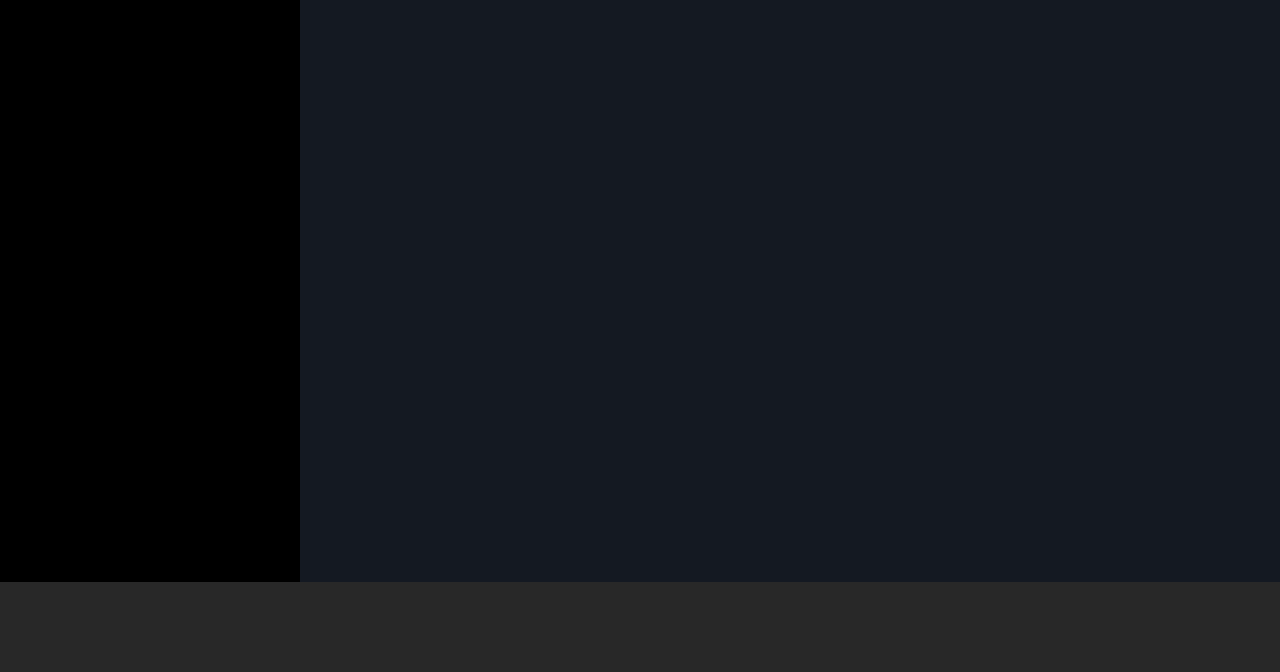
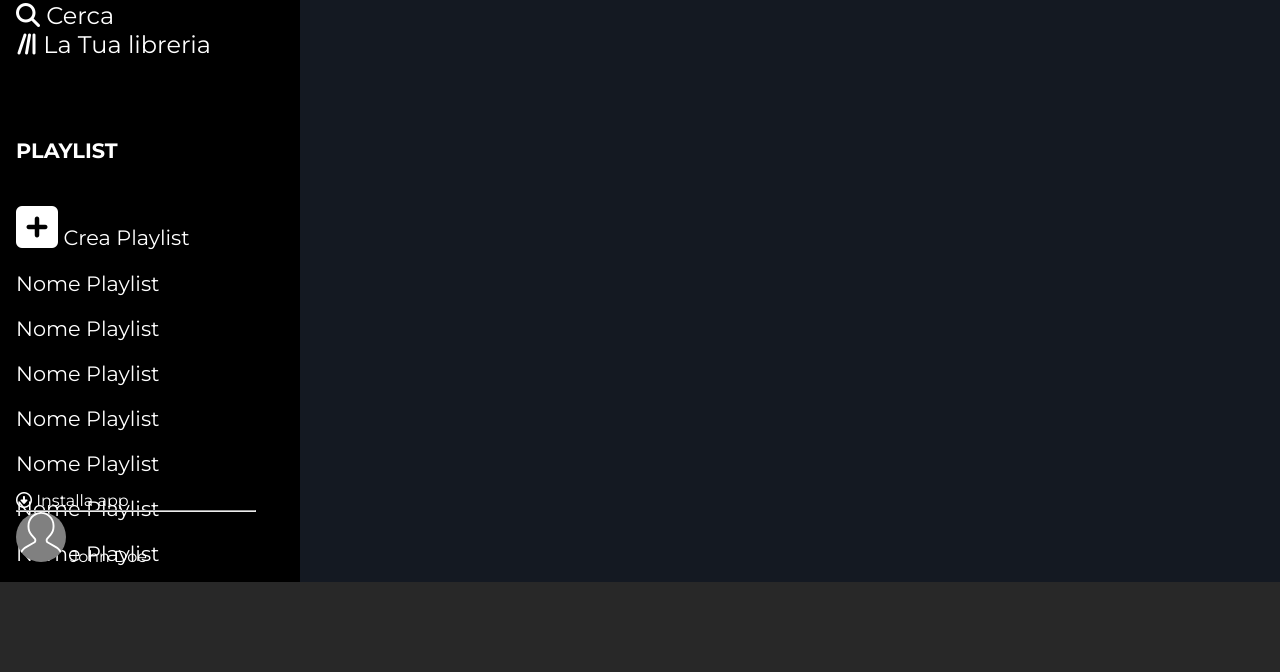
Before and after one commit to Prico3/html-css-spotifyweb, a plain HTML site: page index.html in a window 1280 px wide. Shown: the part 128-800 px from the top of the page. Drawn offline with Linux system fonts and the light colour scheme.

Commit message:
layout nav completed

```diff
--- a/css/style.css
+++ b/css/style.css
@@ -9,11 +9,22 @@ img{
     max-width: 100%;
 }
 
+ul{
+    list-style-type: none;
+}
+
+html{
+    font-size: 100%;
+    font-family: 'Montserrat', sans-serif;
+}
+
 
 /* ROOT */
 :root{
     --footer-height: 90px;
+    --header-height: 100px;
     --sidebar-width: 300px;
+
 
 }
 
@@ -39,6 +50,9 @@ nav{
     height: 100%;
     background-color: black;
     padding: 1rem;
+    color: white;
+    position: relative;
+    flex-direction: column;
 }
 
 section{
@@ -65,6 +79,45 @@ footer{
 }
 
 
+
+/* NAVIGATION BAR / SIDEBAR */
+
+.logo{
+    height: var(--header-height);
+}
+
+.home{
+    height: 200px;
+    font-size: 1.5rem;
+}
+
+.playlist *{
+    font-size: 1.3rem;
+    margin-top: 20px;
+}
+
+.playlist i{
+    font-size: 3rem;
+}
+
+.playlist .li-special{
+    align-items: center;
+}
+.user{
+    position: absolute;
+    bottom: 1rem;
+    left: 1rem;
+    width: 80%;
+}
+
+.user img{
+    background-color: grey;
+    border-radius: 50%;
+    height: 50px;
+    width: 50px;
+}
+
+
 /* RESPONSIVE */
 
 @media screen and(max-width: 600px) {
--- a/index.html
+++ b/index.html
@@ -7,13 +7,19 @@
     <!-- styles -->
     <link rel="stylesheet" href="css/style.css">
     <title>Document</title>
+    <!-- fonts -->
+    <link rel="preconnect" href="https://fonts.googleapis.com">
+    <link rel="preconnect" href="https://fonts.gstatic.com" crossorigin>
+    <link href="https://fonts.googleapis.com/css2?family=Montserrat:ital,wght@0,100;0,200;0,300;0,400;0,500;0,600;0,700;0,800;0,900;1,100;1,200;1,300;1,400;1,500;1,600;1,700;1,800;1,900&display=swap" rel="stylesheet">
+    <!-- fontawesome -->
+    <link rel="stylesheet" href="https://cdnjs.cloudflare.com/ajax/libs/font-awesome/6.2.0/css/all.min.css" integrity="sha512-xh6O/CkQoPOWDdYTDqeRdPCVd1SpvCA9XXcUnZS2FmJNp1coAFzvtCN9BmamE+4aHK8yyUHUSCcJHgXloTyT2A==" crossorigin="anonymous" referrerpolicy="no-referrer" />
 </head>
 <body>
     <div class="wrapper">
 
         <main class="flex">
 
-            <nav class="menu">
+            <nav class="menu flex">
 
                 <div class="logo">
                     <img src="img/logo.svg" alt="">
@@ -21,15 +27,52 @@
 
                 <div class="home">
                     <ul>
-                        <li></li>
-                        <li></li>
-                        <li></li>
+                        <li>
+                            <i class="fa-solid fa-house"></i>
+                            Home
+                        </li>
+                        <li>
+                            <i class="fa-solid fa-magnifying-glass"></i>
+                            Cerca
+                        </li>
+                        <li>
+                            <i class="fa-solid fa-lines-leaning"></i>
+                            La Tua libreria
+                        </li>
                     </ul>
                 </div>
 
-                <div class="playlist"></div>
+                <div class="playlist">
 
-                <div class="user"></div>
+                    <ul>
+                        <li >
+                           <strong>PLAYLIST</strong>
+                        </li>
+
+                        <li class="li-special">
+                            <i class="fa-solid fa-square-plus"></i>
+                            Crea Playlist
+                        </li>
+                        <li>Nome Playlist</li>
+                        <li>Nome Playlist</li>
+                        <li>Nome Playlist</li>
+                        <li>Nome Playlist</li>
+                        <li>Nome Playlist</li>
+                        <li>Nome Playlist</li>
+                        <li>Nome Playlist</li>
+
+                    </ul>
+                </div>
+
+                <div class="user">
+                    <p>
+                        <i class="fa-regular fa-circle-down"></i>
+                        Installa app
+                    </p>
+                    <hr>
+                    <img src="img/profile.svg" alt="">
+                    <span>John Doe</span>
+                </div>
 
             </nav>
 
```
